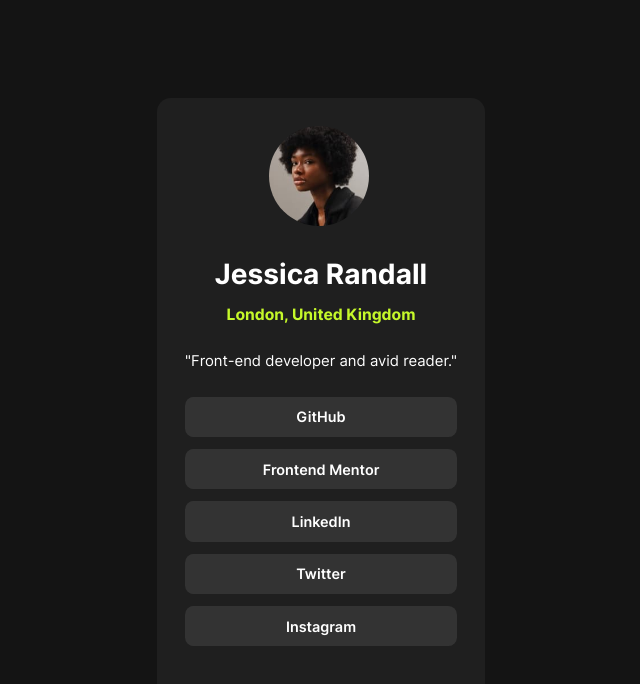
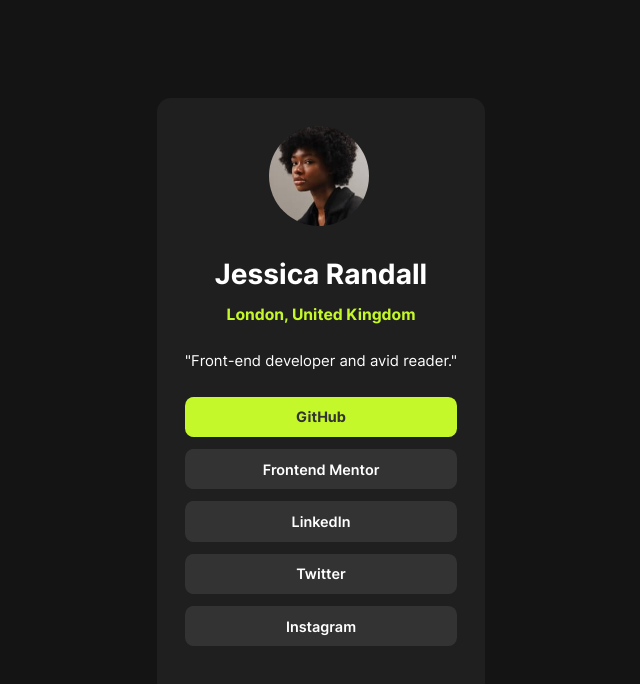
Before and after one commit to Devdainty/social-links-profile-main, a plain HTML site: page index.html in a window 1280 px wide. In both pictures the pointer is over the link "GitHub". Shown: the whole page, without its empty margins (319-959 px from the left). Drawn offline with Linux system fonts and the light colour scheme.

Commit message:
edited the README.md and style css

```diff
--- a/style.css
+++ b/style.css
@@ -100,3 +100,9 @@ a {
   font-weight: 600;
   font-size: 0.9rem;
 }
+
+a:hover {
+  color: var(--Grey);
+  background-color: var(--Green);
+  font-weight: 700;
+}
```
Also changed, not shown: social.png (added), 1 other file.
